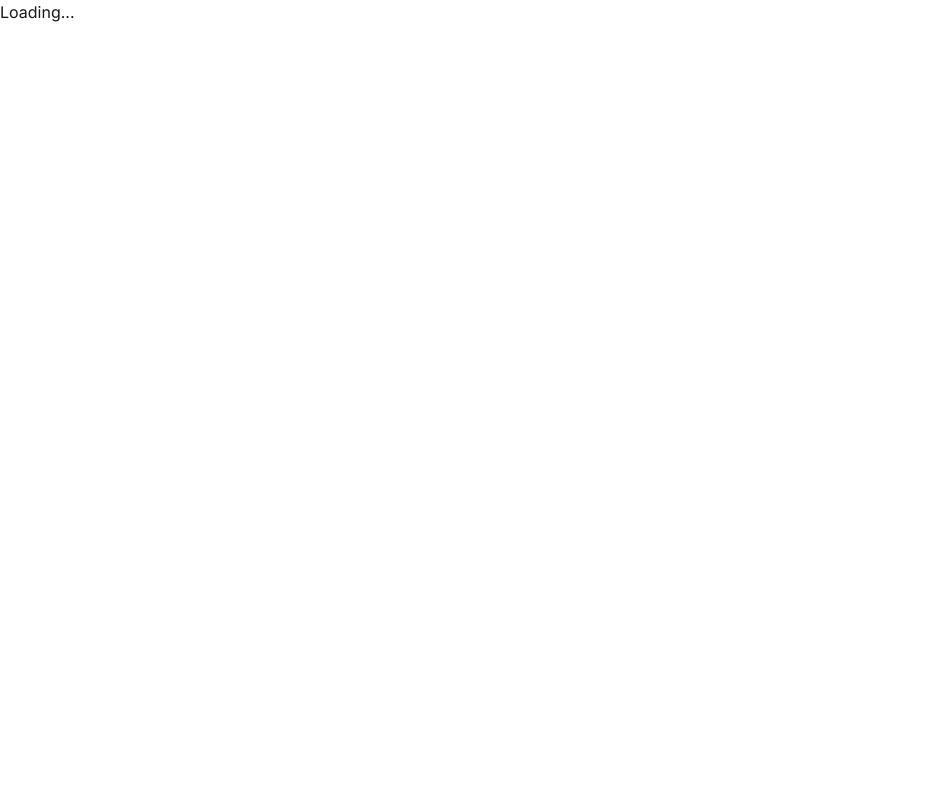
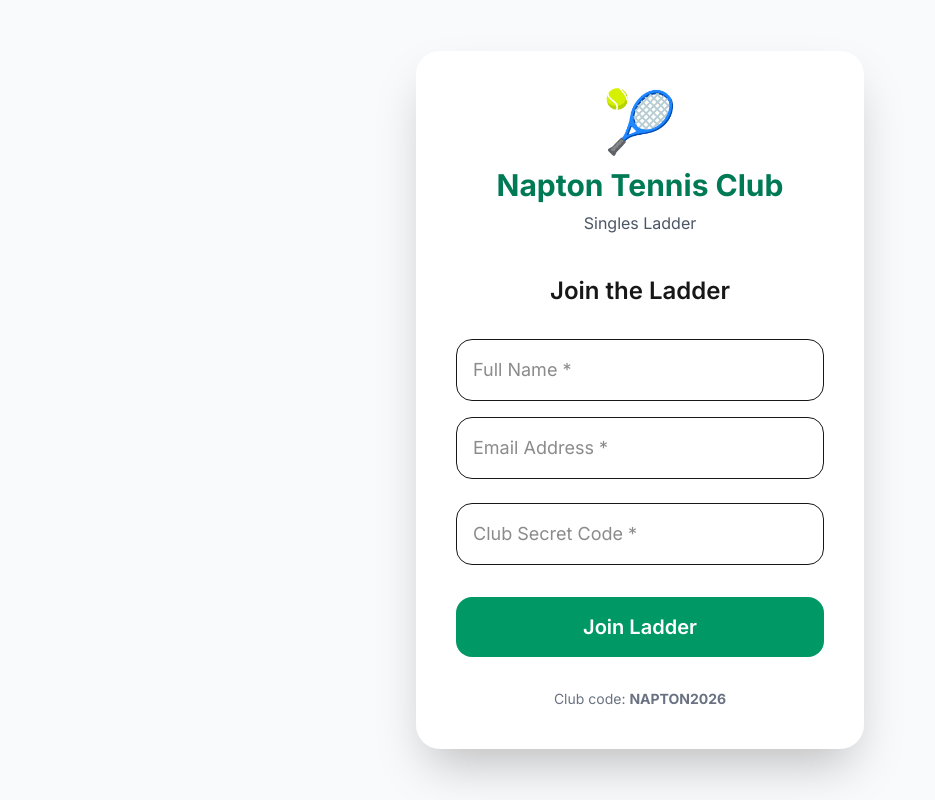
Before and after one commit to timcoker100-prog/napton-tennis-ladder, a Next.js app: page /login in a window 1280 px wide. Before the commit this address had no page. Shown: the whole page, without its empty margins (0-935 px from the left). Built offline with nearby package versions, Linux system fonts and the light colour scheme.

Commit message:
Fixed login/register flow

```diff
--- a/app/login/page.tsx
+++ b/app/login/page.tsx
@@ -1,18 +1,84 @@
 'use client';
-import { useEffect } from 'react';
+import { useState } from 'react';
 import { useRouter } from 'next/navigation';
 
-export default function Home() {
+const SECRET_CODE = "NAPTON2026";
+
+export default function LoginPage() {
   const router = useRouter();
+  const [name, setName] = useState("");
+  const [email, setEmail] = useState("");
+  const [secretCode, setSecretCode] = useState("");
+  const [error, setError] = useState("");
 
-  useEffect(() => {
-    const user = localStorage.getItem('currentUser');
-    if (!user) {
-      router.push('/login');
-    } else {
-      router.push('/ladder');   // We'll create this next
+  const handleSubmit = () => {
+    if (secretCode !== SECRET_CODE) {
+      setError("❌ Incorrect club code. Please ask the admin.");
+      return;
     }
-  }, [router]);
+    if (!name.trim() || !email.trim()) {
+      setError("Name and email are required");
+      return;
+    }
 
-  return <div>Loading...</div>;
+    const user = {
+      id: Date.now().toString(),
+      name: name.trim(),
+      email: email.trim().toLowerCase(),
+    };
+
+    localStorage.setItem('currentUser', JSON.stringify(user));
+    router.push('/ladder');   // Go to main ladder
+  };
+
+  return (
+    <div className="min-h-screen bg-gray-50 flex items-center justify-center p-6">
+      <div className="bg-white rounded-3xl shadow-2xl p-10 w-full max-w-md">
+        <div className="text-center mb-10">
+          <div className="text-6xl mb-4">🎾</div>
+          <h1 className="text-3xl font-bold text-emerald-700">Napton Tennis Club</h1>
+          <p className="text-gray-600 mt-2">Singles Ladder</p>
+        </div>
+
+        <h2 className="text-2xl font-semibold text-center mb-8">Join the Ladder</h2>
+
+        <input
+          type="text"
+          placeholder="Full Name *"
+          value={name}
+          onChange={(e) => setName(e.target.value)}
+          className="w-full p-4 border rounded-2xl mb-4 text-lg"
+        />
+
+        <input
+          type="email"
+          placeholder="Email Address *"
+          value={email}
+          onChange={(e) => setEmail(e.target.value)}
+          className="w-full p-4 border rounded-2xl mb-6 text-lg"
+        />
+
+        <input
+          type="text"
+          placeholder="Club Secret Code *"
+          value={secretCode}
+          onChange={(e) => setSecretCode(e.target.value.toUpperCase())}
+          className="w-full p-4 border rounded-2xl mb-8 text-lg"
+        />
+
+        {error && <p className="text-red-600 text-center mb-6 font-medium">{error}</p>}
+
+        <button
+          onClick={handleSubmit}
+          className="w-full bg-emerald-600 hover:bg-emerald-700 text-white py-4 rounded-2xl font-semibold text-xl"
+        >
+          Join Ladder
+        </button>
+
+        <p className="text-center text-sm text-gray-500 mt-8">
+          Club code: <strong>NAPTON2026</strong>
+        </p>
+      </div>
+    </div>
+  );
 }
```
